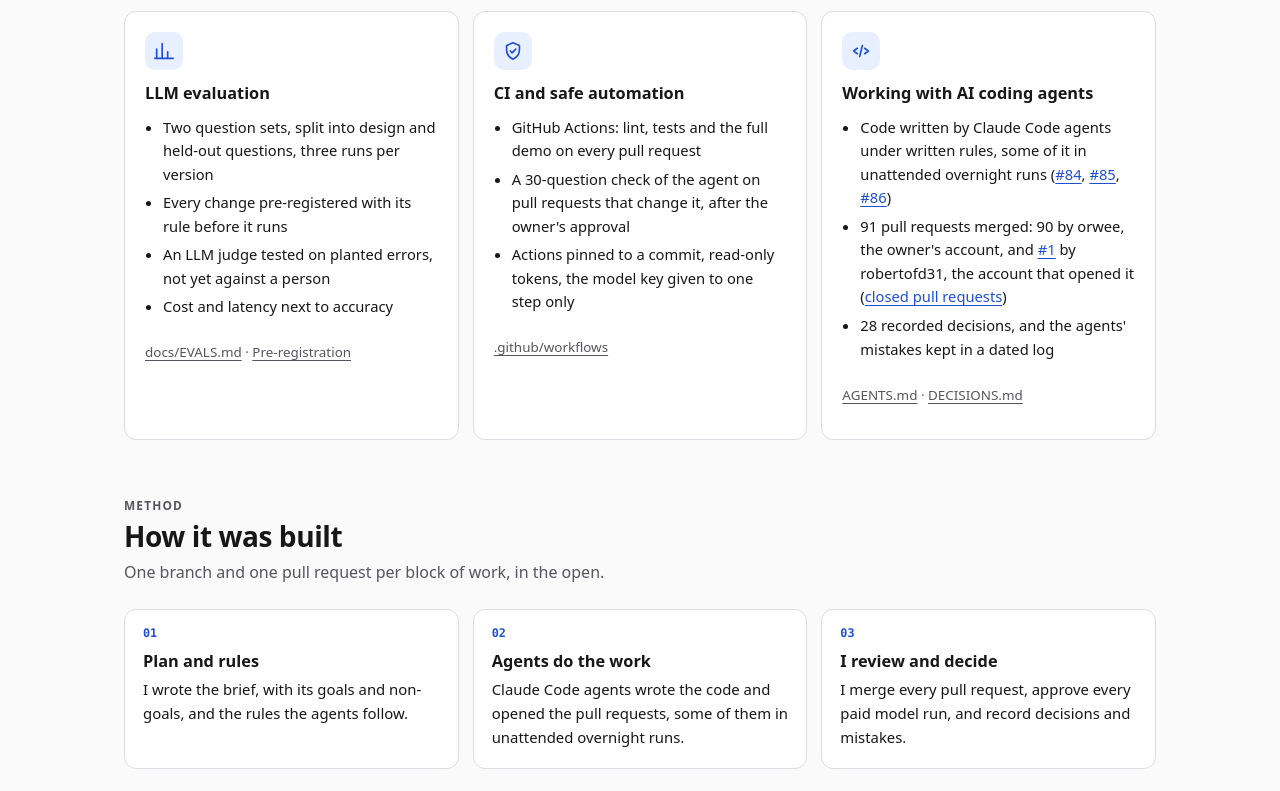
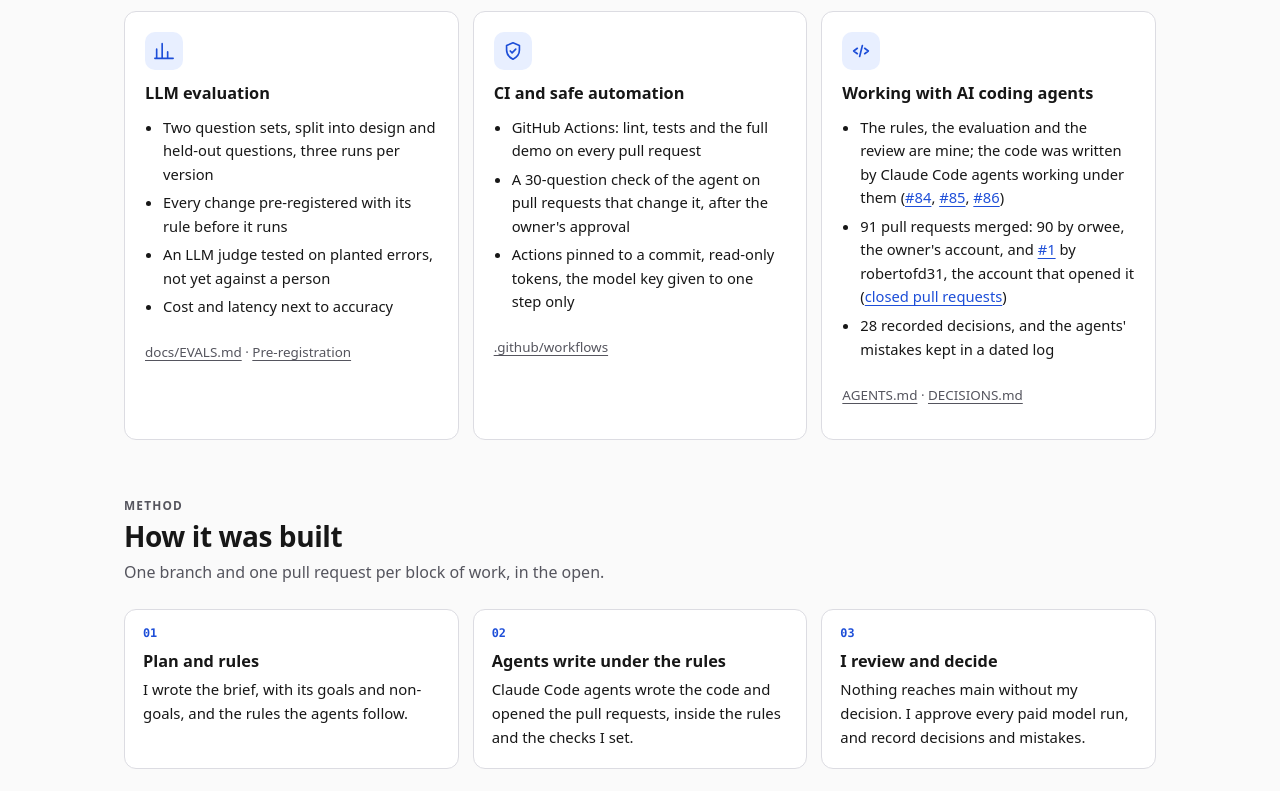
Before and after one commit to orwee/univ3-clickhouse-indexer, a plain HTML site: page docs/overview.html in a window 1280 px wide. Shown: the part 4309-5100 px from the top of the page. Drawn offline with Linux system fonts and the light colour scheme.

Commit message:
docs(overview): who sets the rules and who writes the code, said plainly

```diff
--- a/docs/overview.html
+++ b/docs/overview.html
@@ -380,7 +380,7 @@ footer p{margin:0}
       <div class="ico"><svg viewBox="0 0 24 24" aria-hidden="true" focusable="false"><path d="M8 9l-4 3 4 3M16 9l4 3-4 3M13.5 6l-3 12"/></svg></div>
       <h3>Working with AI coding agents</h3>
       <ul>
-        <li>Code written by Claude Code agents under written rules, some of it in unattended overnight runs (<a href="https://github.com/orwee/univ3-clickhouse-indexer/pull/84">#84</a>, <a href="https://github.com/orwee/univ3-clickhouse-indexer/pull/85">#85</a>, <a href="https://github.com/orwee/univ3-clickhouse-indexer/pull/86">#86</a>)</li>
+        <li>The rules, the evaluation and the review are mine; the code was written by Claude Code agents working under them (<a href="https://github.com/orwee/univ3-clickhouse-indexer/pull/84">#84</a>, <a href="https://github.com/orwee/univ3-clickhouse-indexer/pull/85">#85</a>, <a href="https://github.com/orwee/univ3-clickhouse-indexer/pull/86">#86</a>)</li>
         <li>91 pull requests merged: 90 by orwee, the owner's account, and <a href="https://github.com/orwee/univ3-clickhouse-indexer/pull/1">#1</a> by robertofd31, the account that opened it (<a href="https://github.com/orwee/univ3-clickhouse-indexer/pulls?q=is%3Apr+is%3Aclosed">closed pull requests</a>)</li>
         <li>28 recorded decisions, and the agents' mistakes kept in a dated log</li>
       </ul>
@@ -395,8 +395,8 @@ footer p{margin:0}
   <p class="sub">One branch and one pull request per block of work, in the open.</p>
   <ol class="how">
     <li class="card"><span class="n">01</span><h3>Plan and rules</h3><p>I wrote the brief, with its goals and non-goals, and the rules the agents follow.</p></li>
-    <li class="card"><span class="n">02</span><h3>Agents do the work</h3><p>Claude Code agents wrote the code and opened the pull requests, some of them in unattended overnight runs.</p></li>
-    <li class="card"><span class="n">03</span><h3>I review and decide</h3><p>I merge every pull request, approve every paid model run, and record decisions and mistakes.</p></li>
+    <li class="card"><span class="n">02</span><h3>Agents write under the rules</h3><p>Claude Code agents wrote the code and opened the pull requests, inside the rules and the checks I set.</p></li>
+    <li class="card"><span class="n">03</span><h3>I review and decide</h3><p>Nothing reaches main without my decision. I approve every paid model run, and record decisions and mistakes.</p></li>
   </ol>
   <h3 class="time-h">Timeline, about five weeks</h3>
   <ol class="time">
```
Also changed, not shown: 1 other file.
